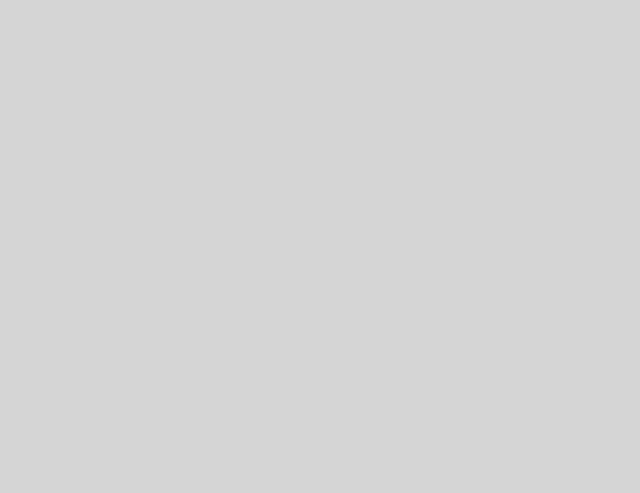
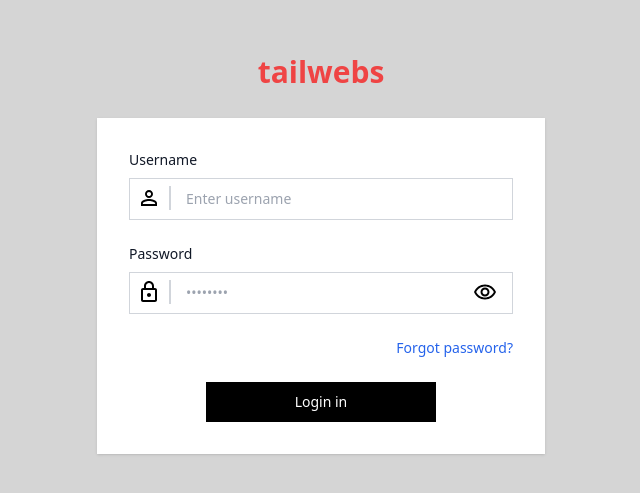
Before and after one commit to Sharanspujari/teacher-portal-webapp, a React (Create React App) app: page / in a window 1280 px wide. Before the commit this address had no page. Shown: the part 149-642 px from the top of the page, without its empty margins (319-959 px from the left). Built offline with nearby package versions, Linux system fonts and the light colour scheme.

Commit message:
authentication has been added with redux toolkit

```diff
--- a/src/App.js
+++ b/src/App.js
@@ -2,13 +2,21 @@ import "./App.css";
 import Dashboard from "./pages/Dashboard";
 import Login from "./pages/Login";
 import { Route, Routes } from "react-router-dom";
+import PrivateRoute from "./routes/PrivateRoute";
 
 function App() {
   return (
     <div>
       <Routes>
-        <Route exact path="/login" element={<Login />} />
-        <Route exact path="/home" element={<Dashboard />} />
+        <Route exact path="/" element={<Login/>} />
+        <Route
+          path="/home"
+          element={
+            <PrivateRoute>
+              <Dashboard />
+            </PrivateRoute>
+          }
+        />
       </Routes>
     </div>
   );
--- a/src/components/Model.jsx
+++ b/src/components/Model.jsx
@@ -5,6 +5,7 @@ import Modal from "@mui/material/Modal";
 
 const Model = ({ setOpen, open }) => {
   const handleClose = () => setOpen(false);
+
   const style = {
     position: "absolute",
     top: "50%",
@@ -26,11 +27,8 @@ const Model = ({ setOpen, open }) => {
         aria-describedby="modal-modal-description"
       >
         <Box sx={style}>
-          <Typography id="modal-modal-title" variant="h6" component="h2">
-           Student form
-          </Typography>
           <Typography id="modal-modal-description" sx={{ mt: 2 }}>
-           student form
+            form goes here
           </Typography>
         </Box>
       </Modal>
--- /dev/null
+++ b/src/features/authSlice.jsx
@@ -0,0 +1,23 @@
+import { createSlice } from "@reduxjs/toolkit";
+
+export const authSlice = createSlice({
+  name: "authentication",
+  initialState: {
+    isLoggedIn: false,
+    user: null,
+  },
+  reducers: {
+    login: (state, action) => {
+      state.isLoggedIn = true;
+      state.user = action.payload;
+    },
+    logout: (state) => {
+      state.isLoggedIn = false;
+      state.user = null;
+    },
+  },
+});
+
+export const { login, logout } = authSlice.actions;
+
+export default authSlice.reducer;
--- a/src/index.js
+++ b/src/index.js
@@ -5,13 +5,17 @@ import App from "./App";
 import reportWebVitals from "./reportWebVitals";
 import { Provider } from "react-redux";
 import { BrowserRouter as Router } from "react-router-dom";
+import store from "./store/store";
+
 const root = ReactDOM.createRoot(document.getElementById("root"));
 
 root.render(
   <React.StrictMode>
-    <Router>
-      <App />
-    </Router>
+    <Provider store={store}>
+      <Router>
+        <App />
+      </Router>
+    </Provider>
   </React.StrictMode>
 );
 
--- a/src/layouts/Header.jsx
+++ b/src/layouts/Header.jsx
@@ -1,7 +1,20 @@
 import React from "react";
 import { Link } from "react-router-dom";
 import MenuOutlinedIcon from "@mui/icons-material/MenuOutlined";
+import { logout } from "../features/authSlice";
+import { useDispatch } from "react-redux";
+import { useNavigate } from "react-router-dom";
 const Header = () => {
+  const navigate = useNavigate();
+  const dispatch = useDispatch();
+
+  const logOutFunc = () => {
+    if (window.confirm("Are you sure you want to logout ?")) {
+      dispatch(logout());
+      navigate("/");
+    }
+  };
+
   return (
     <header className="fixed w-full z-50 top-0">
       <nav className="bg-white border-gray-200 px-4 lg:px-6 py-4">
@@ -22,11 +35,8 @@ const Header = () => {
               </Link>
             </li>
 
-            <li>
-              <Link
-                to="/login"
-                className="text-gray-800 font-bold bg-primary-700 hover:bg-gray-100 hover:text-red-600 font-medium rounded-lg  text-sm px-4 lg:px-5 py-2 lg:py-2.5 mr-2 focus:outline-none "
-              >
+            <li onClick={logOutFunc}>
+              <Link className="text-gray-800 font-bold bg-primary-700 hover:bg-gray-100 hover:text-red-600 font-medium rounded-lg  text-sm px-4 lg:px-5 py-2 lg:py-2.5 mr-2 focus:outline-none ">
                 Logout
               </Link>
             </li>
--- a/src/layouts/Main.jsx
+++ b/src/layouts/Main.jsx
@@ -3,10 +3,9 @@ import React from "react";
 import Model from "../components/Model";
 import Table from "../components/Table";
 
-
-
 const Main = () => {
   const [open, setOpen] = React.useState(false);
+
   const handleOpen = () => setOpen(true);
 
   return (
--- a/src/pages/Login.jsx
+++ b/src/pages/Login.jsx
@@ -4,13 +4,47 @@ import PersonOutlineOutlinedIcon from "@mui/icons-material/PersonOutlineOutlined
 import HttpsOutlinedIcon from "@mui/icons-material/HttpsOutlined";
 import RemoveRedEyeOutlinedIcon from "@mui/icons-material/RemoveRedEyeOutlined";
 import VisibilityOffOutlinedIcon from "@mui/icons-material/VisibilityOffOutlined";
+import "react-toastify/dist/ReactToastify.css";
+import { ToastContainer, toast } from "react-toastify";
+import { useDispatch } from "react-redux";
+import { login } from "../features/authSlice";
+import { useNavigate } from "react-router-dom";
 
 const Login = () => {
+  const dispatch = useDispatch();
+  const navigate = useNavigate();
+  const [loginInfo, setLoginInfo] = useState({
+    username: "",
+    password: "",
+  });
+
   const [showPassword, setShowPassword] = useState(false);
 
   // this function is to  display the password to user
   const togglePassword = () => {
     setShowPassword(!showPassword);
+  };
+
+  // this function is used catch input data from login form
+  const handleChange = (event) => {
+    const { name, value } = event.target;
+    setLoginInfo((prevInfo) => ({ ...prevInfo, [name]: value }));
+  };
+
+  // this function is used to submit user credentials
+  const handleSubmit = (event) => {
+    event.preventDefault();
+    const { username, password } = loginInfo;
+
+    if (username === "admin" && password === "password") {
+      dispatch(login(username));
+      toast.success("successfully logged in");
+      setTimeout(() => {
+        navigate("/home");
+      }, 2000);
+    } else {
+      toast.error("Invalid username or password ");
+    }
   };
 
   return (
@@ -20,10 +54,10 @@ const Login = () => {
           <h3 className="text-red-500 text-[30px] font-bold mb-6">tailwebs</h3>
           <div className="w-full bg-white  shadow md:mt-0 sm:max-w-md xl:p-0 ">
             <div className="p-6 space-y-4 md:space-y-6 sm:p-8">
-              <form className="space-y-4 md:space-y-6" action="#">
+              <form className="space-y-4 md:space-y-6" onSubmit={handleSubmit}>
                 <div>
                   <label
-                    for="email"
+                    htmlFor="username"
                     className="block mb-2 text-sm font-medium text-gray-900 "
                   >
                     Username
@@ -33,10 +67,11 @@ const Login = () => {
                     <input
                       type="text"
                       name="username"
-                      id="username"
+                      value={loginInfo?.username}
+                      onChange={handleChange}
+                      placeholder="Enter username"
+                      required
                       className=" border border-gray-300 text-gray-900 sm:text-sm px-14 focus:ring-primary-600 focus:border-primary-600 block w-full p-2.5  "
-                      placeholder="Enter username"
-                      required=""
                     />
 
                     <PersonOutlineOutlinedIcon
@@ -48,7 +83,7 @@ const Login = () => {
                 </div>
                 <div>
                   <label
-                    for="password"
+                    htmlFor="password"
                     className="block mb-2 text-sm font-medium text-gray-900 dark:text-white"
                   >
                     Password
@@ -57,10 +92,11 @@ const Login = () => {
                     <input
                       type={showPassword ? "text" : "password"}
                       name="password"
-                      id="password"
+                      value={loginInfo?.password}
+                      onChange={handleChange}
                       placeholder="••••••••"
+                      required
                       className=" border border-gray-300 text-gray-900 px-14 sm:text-sm  focus:ring-primary-600 focus:border-primary-600 block w-full p-2.5  "
-                      required=""
                     />
                     <HttpsOutlinedIcon className="absolute top-2 left-2" />
 
@@ -99,6 +135,7 @@ const Login = () => {
             </div>
           </div>
         </div>
+        <ToastContainer toastClassName="fixed top-[11.5%] z-99 bottom-[10%] right-[8%] bg-yellow-300 text-white" />
       </section>
     </>
   );
--- /dev/null
+++ b/src/routes/PrivateRoute.jsx
@@ -0,0 +1,14 @@
+import React from "react";
+import { Navigate } from "react-router-dom";
+
+import store from "../store/store";
+
+const PrivateRoute = ({ children }) => {
+  return store.getState().auth.isLoggedIn ? (
+    <>{children}</>
+  ) : (
+    <Navigate to="/" replace />
+  );
+};
+
+export default PrivateRoute;
--- /dev/null
+++ b/src/store/store.jsx
@@ -0,0 +1,10 @@
+import { configureStore } from "@reduxjs/toolkit";
+import authSlice from "../features/authSlice";
+
+const store = configureStore({
+  reducer: {
+    auth: authSlice,
+  },
+});
+
+export default store;
```
